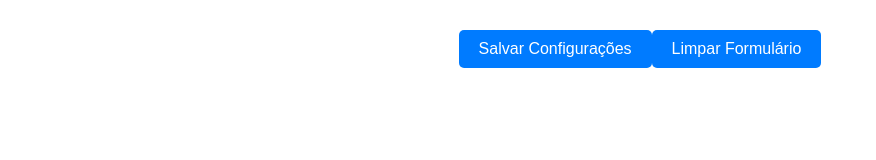
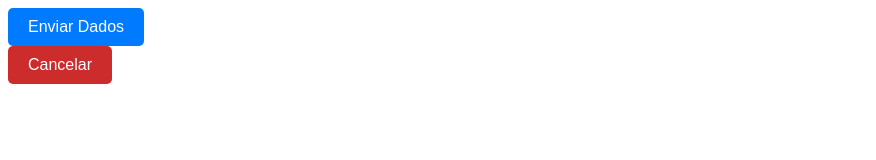
Before and after one commit to AndreiRicardo/components-js-vanilla, a plain HTML site: page index.html in a window 1280 px wide. Shown: the whole page, without its empty margins (0-876 px from the left). Drawn offline with Linux system fonts and the light colour scheme.

Commit message:
usando Calsse como component

```diff
--- a/css/components/my-button.css
+++ b/css/components/my-button.css
@@ -1,6 +1,6 @@
 /* Seu style.css existente */
 
-.my-custom-button {
+.my-custom-button-ok {
     padding: 10px 20px;
     background-color: #007bff; /* Azul */
     color: white;
@@ -11,14 +11,21 @@
     transition: background-color 0.3s ease;
 }
 
-.my-custom-button:hover {
+.my-custom-button-ok:hover {
     background-color: #0056b3; /* Azul mais escuro no hover */
 }
 
-.secondary-button { /* Uma classe para um botão diferente, por exemplo */
-    background-color: #6c757d; /* Cinza */
+.my-custom-button-cancel { /* Uma classe para um botão diferente, por exemplo */
+    background-color: #cc2c2c; /* Cinza */
+    padding: 10px 20px;
+    color: white;
+    border: none;
+    border-radius: 5px;
+    cursor: pointer;
+    font-size: 16px;
+    transition: background-color 0.3s ease;
 }
 
-.secondary-button:hover {
-    background-color: #5a6268;
+.my-custom-button-cancel:hover {
+    background-color: #771a1a;
 }
--- a/index.html
+++ b/index.html
@@ -10,12 +10,14 @@
     <link rel="stylesheet" href="./css/components/my-button.css">
 
 
+  <div id="btn1"></div>
+  <div id="btn2"></div>
+
 </head>
 
 <body>
-    <div id="save-config" style="text-align: center; margin-top: 30px;"/>
-    <div id="button-container" style="text-align: center; margin-top: 30px;"/>
-
+<!--     <div id="save-config" style="text-align: center; margin-top: 30px;"/>
+    <div id="button-container" style="text-align: center; margin-top: 30px;"/> -->
 
 
 
--- a/js/components/button.js
+++ b/js/components/button.js
@@ -1,4 +1,4 @@
-export function createButton(text, onclickHandler, className = 'my-custom-button') {
+/* export function createButton(text, onclickHandler, className = 'my-custom-button') {
     const button = document.createElement('button');
     button.textContent = text;
     button.className = className;
@@ -6,4 +6,45 @@ export function createButton(text, onclickHandler, className = 'my-custom-button
         button.addEventListener('click', onclickHandler);
     }
     return button;
+} */
+
+
+    // ButtonComponent.js
+class ButtonComponent {
+    constructor(text, onClickHandler, className = 'my-custom-button-ok') {
+        this.buttonElement = document.createElement('button');
+        this.buttonElement.textContent = text;
+        this.buttonElement.className = className;
+        if (onClickHandler) {
+            this.buttonElement.addEventListener('click', onClickHandler);
+        }
+    }
+
+    // Método para obter o elemento HTML do componente
+    getElement() {
+        return this.buttonElement;
+    }
+
+    // Método para atualizar o texto do botão
+    setText(newText) {
+        this.buttonElement.textContent = newText;
+    }
+
+    // Você pode adicionar mais métodos para mudar estilos, desabilitar, etc.
+    disable() {
+        this.buttonElement.disabled = true;
+    }
+
+    enable() {
+        this.buttonElement.disabled = false;
+    }
 }
+export { ButtonComponent };
+
+// Como usar (em seu index.js ou script principal)
+// const button1 = new ButtonComponent('Enviar Dados', () => console.log('Dados enviados!'));
+// document.body.appendChild(button1.getElement());
+
+// const button2 = new ButtonComponent('Cancelar', () => console.warn('Operação cancelada!'), 'cancel-button');
+// document.getElementById('footer').appendChild(button2.getElement());
+// button2.disable();
--- a/js/main.js
+++ b/js/main.js
@@ -1,4 +1,4 @@
-// Importe a função createButton do seu arquivo.
+/* // Importe a função createButton do seu arquivo.
 // O caminho é relativo ao HTML, então './js/components/button.js' ou '../js/components/button.js'
 // dependendo de onde seu HTML está em relação à pasta 'js'.
 // Assumindo que seu HTML está na raiz e 'js' é uma pasta irmã:
@@ -39,4 +39,19 @@ document.addEventListener('DOMContentLoaded', () => {
         container.appendChild(anotherButton);
     }
 });
-console.log('Botões criados e adicionados ao DOM.');
+console.log('Botões criados e adicionados ao DOM.'); */
+
+import { ButtonComponent } from './components/button.js';
+
+const button1 = new ButtonComponent('Enviar Dados', alerta);
+document.getElementById('btn1').appendChild(button1.getElement());
+
+const button2 = new ButtonComponent('Cancelar', () => console.log('Operação cancelada!'), 'my-custom-button-cancel');
+ document.getElementById('btn2').appendChild(button2.getElement());
+/*  button2.disable(); */
+
+
+function alerta() {
+    alert('Dados enviados com sucesso!');
+    console.log('Dados enviados com sucesso!');
+}
```
